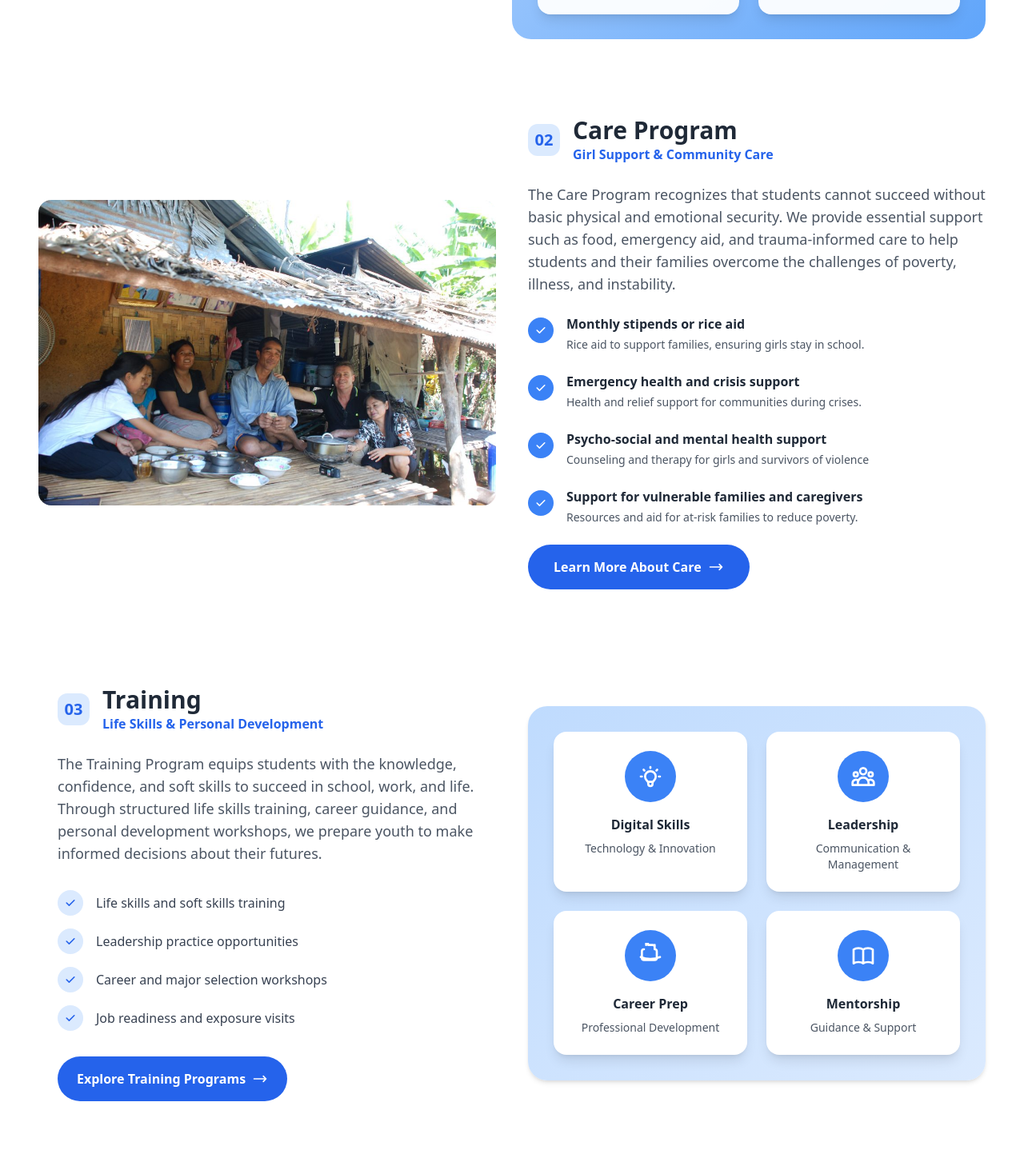
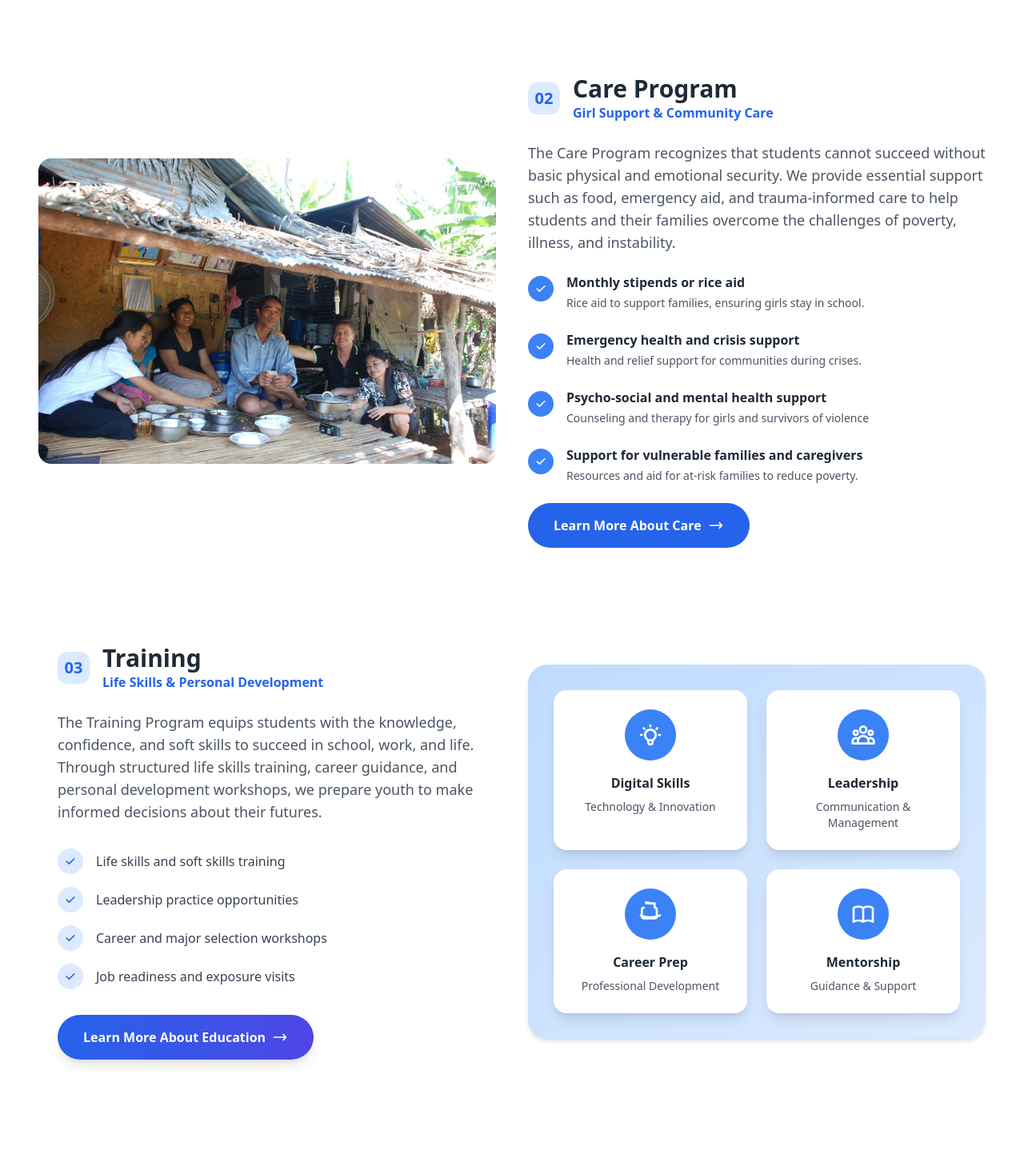
Before and after one commit to radytrainer/lotusoutreach-cambodia, a Vue app: page /program in a window 1280 px wide. Shown: the part 1872-3310 px from the top of the page at 80% size. Built offline with nearby package versions, Linux system fonts and the light colour scheme.

Commit message:
feal(feature/program): fix the program page[LOC-120]

```diff
--- a/src/components/Program/ProgramCare.vue
+++ b/src/components/Program/ProgramCare.vue
@@ -4,7 +4,7 @@
       <!-- Back Button to Program -->
       <div v-if="!selectedProgram" class="mb-6">
         <router-link
-          to="/program"
+          to="/program/#care-section"
           class="flex items-center text-pink-600 hover:text-pink-700 transition font-poppins font-medium text-sm"
         >
           <i class="fas fa-arrow-left mr-2"></i> Back to All Programs
--- a/src/components/Program/ProgramEdu.vue
+++ b/src/components/Program/ProgramEdu.vue
@@ -4,10 +4,10 @@
       <!-- Back Button to Program -->
       <div v-if="!selectedProgram" class="mb-6">
         <router-link
-          to="/program"
+          to="/program#education-section"
           class="flex items-center text-blue-600 hover:text-blue-700 transition font-poppins font-medium text-sm"
         >
-          <i class="fas fa-arrow-left mr-2"></i> Back to All Programs
+          <i class="fas fa-arrow-left mr-2"></i> Back to Education
         </router-link>
       </div>
 
--- a/src/components/Program/program.vue
+++ b/src/components/Program/program.vue
@@ -10,12 +10,11 @@
           </h2>
           <p class="text-lg md:text-[16px] text-gray-600 max-w-3xl mx-auto leading-relaxed">
             At Lotus Outreach Cambodia, we empower girls and young women from disadvantaged backgrounds to reach their
-            full potential through four integrated programs: Education, Training, Care, and Giving Back. Together, these
-            components form a holistic approach to breaking the cycle of poverty, building a more equitable future, and
-            ensuring that no girl is denied the opportunity to learn because of economic or social barriers.
+            full potential through four integrated programs: Education, Training, Care, and Giving Back.
           </p>
         </div>
         <!-- Education Program -->
+        <div id="education-section">
           <div v-for="(program, index) in programs.filter(p => p.section === 'Education')" :key="`education-${index}`"
             class="mt-24">
             <div class="grid grid-cols-1 lg:grid-cols-2">
@@ -50,9 +49,6 @@
                 <router-link :to="{ name: 'education' }"
                   class="relative inline-flex items-center px-6 py-3 md:px-8 md:py-4 bg-gradient-to-r from-blue-600 to-indigo-600 text-white rounded-full font-semibold text-sm md:text-base shadow-lg hover:shadow-xl hover:scale-105 transition-all duration-300 overflow-hidden"
                   aria-label="Learn more about Education">
-                <div
-                  class="absolute inset-0 bg-gradient-to-r from-indigo-600 to-purple-600 opacity-0 group-hover:opacity-100 transition-opacity duration-300">
-                </div>
                   <span class="relative z-10 flex items-center">
                     Learn More About Education
                     <svg class="w-4 h-4 md:w-5 md:h-5 ml-2 group-hover:translate-x-1 transition-transform duration-300"
@@ -61,9 +57,6 @@
                         d="M17 8l4 4m0 0l-4 4m4-4H3" />
                     </svg>
                   </span>
-                <div
-                  class="absolute inset-0 -top-2 -bottom-2 bg-gradient-to-r from-transparent via-white/20 to-transparent skew-x-12 -translate-x-full group-hover:translate-x-full transition-transform duration-700">
-                </div>
                 </router-link>
               </div>
               <!-- Sub-sections -->
@@ -97,7 +90,9 @@
               </div>
             </div>
           </div>
+        </div>
         <!-- Care Program -->
+        <div id="care-section">
           <div v-for="(program, index) in programs.filter(p => p.section === 'Care Program')" :key="`care-${index}`"
             class="mt-24">
             <div class="grid grid-cols-1 lg:grid-cols-2 gap-10 items-center">
@@ -137,13 +132,16 @@
                   {{ program.linkText }}
                   <svg class="w-4 h-4 md:w-5 md:h-5 ml-2 group-hover:translate-x-1 transition-transform" fill="none"
                     stroke="currentColor" viewBox="0 0 24 24">
-                  <path stroke-linecap="round" stroke-linejoin="round" stroke-width="2" d="M17 8l4 4m0 0l-4 4m4-4H3" />
+                    <path stroke-linecap="round" stroke-linejoin="round" stroke-width="2"
+                      d="M17 8l4 4m0 0l-4 4m4-4H3" />
                   </svg>
                 </router-link>
               </div>
             </div>
           </div>
-        <!-- Training Section -->
+        </div>
+        <!-- Training Program -->
+        <div id="training-section">
           <div v-for="(program, index) in programs.filter(p => p.section === 'Training')" :key="`training-${index}`"
             class="grid grid-cols-1 lg:grid-cols-2 gap-10 items-center mt-24">
             <div class="order-2 lg:order-1 p-4 md:p-6">
@@ -170,13 +168,16 @@
                 </div>
               </div>
               <router-link :to="{ name: 'training' }"
-              class="inline-flex items-center px-4 py-3 md:px-6 md:py-4 bg-blue-600 text-white rounded-full font-semibold text-sm md:text-base hover:bg-blue-700 transition-all duration-300 hover:scale-105"
-              :aria-label="`Learn more about the ${program.program}`">
-              {{ program.linkText }}
-              <svg class="w-4 h-4 md:w-5 md:h-5 ml-2 group-hover:translate-x-1 transition-transform" fill="none"
-                stroke="currentColor" viewBox="0 0 24 24">
-                <path stroke-linecap="round" stroke-linejoin="round" stroke-width="2" d="M17 8l4 4m0 0l-4 4m4-4H3" />
+                class="relative inline-flex items-center px-6 py-3 md:px-8 md:py-4 bg-gradient-to-r from-blue-600 to-indigo-600 text-white rounded-full font-semibold text-sm md:text-base shadow-lg hover:shadow-xl hover:scale-105 transition-all duration-300 overflow-hidden"
+                aria-label="Learn more about Training">
+                <span class="relative z-10 flex items-center">
+                  Learn More About Education
+                  <svg class="w-4 h-4 md:w-5 md:h-5 ml-2 group-hover:translate-x-1 transition-transform duration-300"
+                    fill="none" stroke="currentColor" viewBox="0 0 24 24">
+                    <path stroke-linecap="round" stroke-linejoin="round" stroke-width="2"
+                      d="M17 8l4 4m0 0l-4 4m4-4H3" />
                   </svg>
+                </span>
               </router-link>
             </div>
             <div class="order-1 lg:order-2">
@@ -197,7 +198,9 @@
               </div>
             </div>
           </div>
+        </div>
         <!-- Giving Back Program -->
+        <div id="giving-back-section">
           <div v-for="(program, index) in programs.filter(p => p.section === 'Giving Back')" :key="`giving-${index}`"
             class="mt-24">
             <div class="grid grid-cols-1 lg:grid-cols-2 gap-10 items-center">
@@ -237,9 +240,11 @@
                   {{ program.linkText }}
                   <svg class="w-4 h-4 md:w-5 md:h-5 ml-2 group-hover:translate-x-1 transition-transform" fill="none"
                     stroke="currentColor" viewBox="0 0 24 24">
-                  <path stroke-linecap="round" stroke-linejoin="round" stroke-width="2" d="M17 8l4 4m0 0l-4 4m4-4H3" />
+                    <path stroke-linecap="round" stroke-linejoin="round" stroke-width="2"
+                      d="M17 8l4 4m0 0l-4 4m4-4H3" />
                   </svg>
                 </router-link>
+              </div>
             </div>
           </div>
         </div>
@@ -247,8 +252,9 @@
     </section>
   </div>
 </template>
+<script setup>
+import { onMounted } from 'vue';
 
-<script setup>
 defineProps({
   programs: {
     type: Array,
@@ -257,6 +263,10 @@ defineProps({
   subSectionIcons: {
     type: Array,
     required: true,
+    default: () => [
+      'M12 14l9-5-9-5-9 5 9 5z',
+      'M12 4v16m8-8H4',
+    ],
   },
 });
 </script>
--- a/src/router/index.js
+++ b/src/router/index.js
@@ -24,10 +24,7 @@ const routes = [
     component: DefaultLayout,
     children: [
       { path: '', name: 'Home', component: Home },
-      { path: 'about', name: 'About', component: About,
-
-      },
-
+      { path: 'about', name: 'About', component: About },
       { path: 'contact', name: 'Contact', component: ContactView },
       { path: 'donate', name: 'Donate', component: DonateView },
       { path: 'education', name: 'education', component: ProgramEdu },
@@ -44,12 +41,11 @@ const routes = [
       },
       { path: 'newstory', name: 'News', component: NewsStory },
       { path: 'gallery', name: 'gallery', component: GalleryView },
-      {path: 'team', name: 'TeamSection',component: TeamSection},
-      {path: 'team/:id', name: 'DetailTeam', component: DetailTeam, props: true },
+      { path: 'team', name: 'TeamSection', component: TeamSection },
+      { path: 'team/:id', name: 'DetailTeam', component: DetailTeam, props: true },
       { path: 'success-story', name: 'SuccessStory', component: SuccessStory },
       { path: 'success-story/:id', name: 'StoryDetail', component: StoryDetailPage, props: true },
-      //Convex Activities Route
-      { path: '/Admin', name: 'Activities',component: Activities,},
+      { path: '/Admin', name: 'Activities', component: Activities },
     ],
   },
 ];
@@ -57,7 +53,30 @@ const routes = [
 const router = createRouter({
   history: createWebHistory(),
   scrollBehavior(to, from, savedPosition) {
-    return { top: 0 };
+    if (savedPosition) {
+      return savedPosition;
+    } else if (to.hash) {
+      // Asynchronous polling to wait for the hash element to exist in the DOM
+      return new Promise((resolve) => {
+        let checks = 0;
+        const maxChecks = 100; // Approx. 1-2 seconds timeout (16ms per frame * 100)
+        const checkElement = () => {
+          const el = document.querySelector(to.hash);
+          if (el) {
+            resolve({ el: to.hash, behavior: 'auto' }); // 'auto' for instant jump
+          } else if (checks >= maxChecks) {
+            console.warn(`Element ${to.hash} not found after ${maxChecks} checks. Scrolling to top.`);
+            resolve({ top: 0 });
+          } else {
+            checks++;
+            requestAnimationFrame(checkElement);
+          }
+        };
+        checkElement();
+      });
+    } else {
+      return { top: 0 };
+    }
   },
   routes,
 });
```
Also changed, not shown: index.html (+13 -5 lines), src/components/Program/ProgramTraining.vue (+15 -34 lines). Lines whose indentation alone changed are shown as unchanged.
